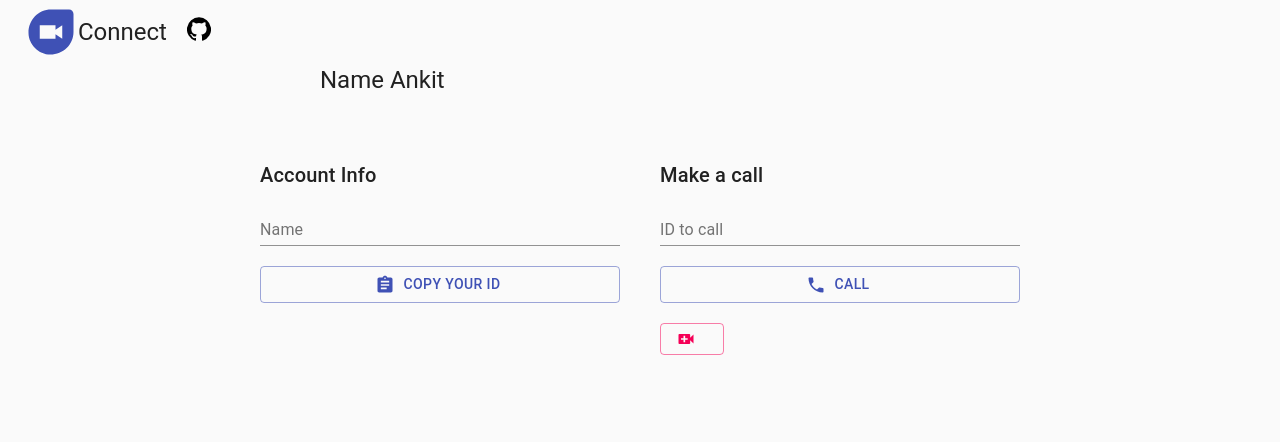
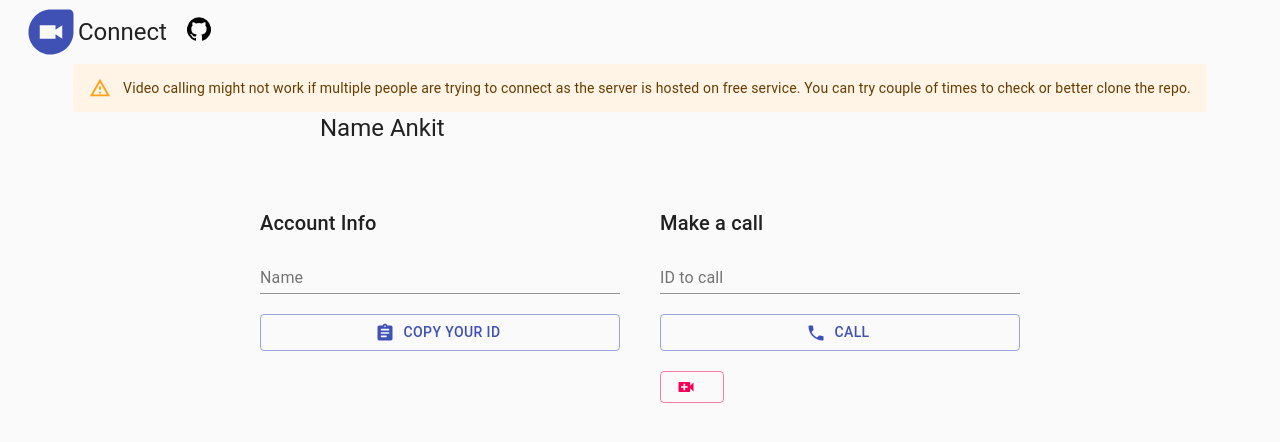
Before and after one commit to knowankit/video-calling-app, a React (Create React App) app in the folder ui/: page /call in a window 1280 px wide. Shown: the top 442 px of the page. Built offline with nearby package versions, Linux system fonts and the light colour scheme; no server answers.

Commit message:
fix: add warning

```diff
--- a/ui/src/components/video-call/index.js
+++ b/ui/src/components/video-call/index.js
@@ -1,5 +1,6 @@
 import React from "react";
 import { makeStyles } from "@material-ui/core/styles";
+import Alert from "@material-ui/lab/Alert";
 
 import VideoPlayer from "src/components/video-call/video-player";
 import Sidebar from "src/components/sidebar";
@@ -19,6 +20,13 @@ const App = () => {
 
   return (
     <div className={classes.wrapper}>
+      {process.env.NODE_ENV !== "production" && (
+        <Alert severity="warning">
+          Video calling might not work if multiple people are trying to connect
+          as the server is hosted on free service. You can try couple of times
+          to check or better clone the repo.
+        </Alert>
+      )}
       <VideoPlayer />
       <Sidebar />
       <Notifications />
```
